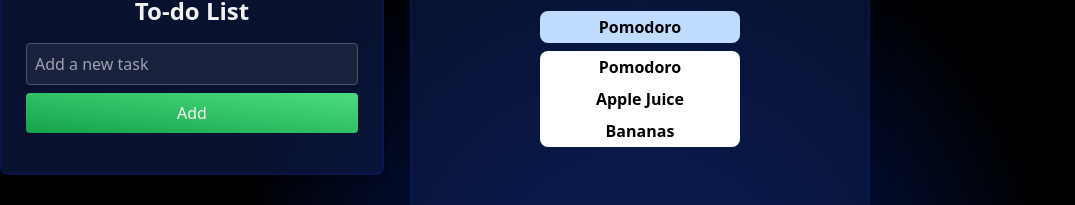
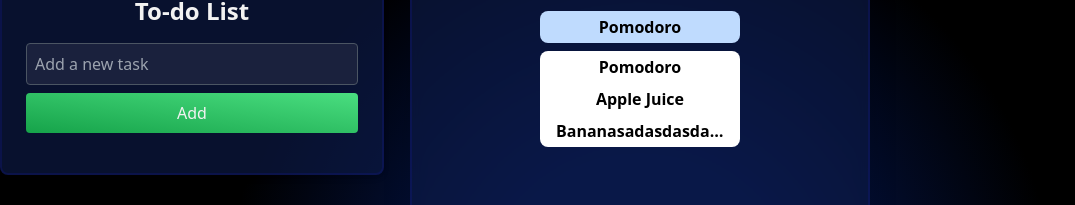
Before and after one commit to A-Hackers/PomoBuddy, a React (Create React App) app in the folder pomobuddy_frontend/: page / in a window 1280 px wide. Both pictures are taken after a click on the button "Pomodoro". Shown: the part 90-295 px from the top of the page, without its empty margins (0-1075 px from the left). Built offline with nearby package versions, Linux system fonts and the light colour scheme.

Commit message:
text overflow

```diff
--- a/pomobuddy_frontend/src/components/TimeList.jsx
+++ b/pomobuddy_frontend/src/components/TimeList.jsx
@@ -16,12 +16,12 @@ const TimeList = [
     displayMessage: "Apple Juice",
   },
   {
-    modeName: "Bananas",
+    modeName: "Bananasadasdasdasdasdasdasdasd",
     workMinutes: 0,
     workSeconds: 5,
     breakMinutes: 0,
     breakSeconds: 5,
-    displayMessage: "Bananas",
+    displayMessage: "Banana",
   },
 ];
 
--- a/pomobuddy_frontend/src/components/TimerMenu.jsx
+++ b/pomobuddy_frontend/src/components/TimerMenu.jsx
@@ -12,7 +12,7 @@ const TimerMenu = ({ index, setIndex }) => {
     <div className="relative flex justify-center">
       <button
         onClick={toggleDropdown}
-        className="bg-blue-200 font-semibold justify-center rounded-lg inline-flex items-center py-1 px-4 w-[200px]"
+        className="bg-blue-200 font-semibold justify-center rounded-lg items-center py-1 px-4 w-[200px] overflow-hidden whitespace-nowrap text-ellipsis"
       >
         {TimeList[index].modeName}
       </button>
@@ -20,7 +20,7 @@ const TimerMenu = ({ index, setIndex }) => {
         <div className="flex flex-col bg-white rounded-lg absolute mt-[40px] w-[200px]">
           {TimeList.map((item, idx) => (
             <button
-              className="w-full py-1 px-1 justify-center font-semibold"
+              className="w-full py-1 px-4 justify-center font-semibold overflow-hidden whitespace-nowrap text-ellipsis"
               key={idx}
               onClick={() => {
                 toggleDropdown();
```
